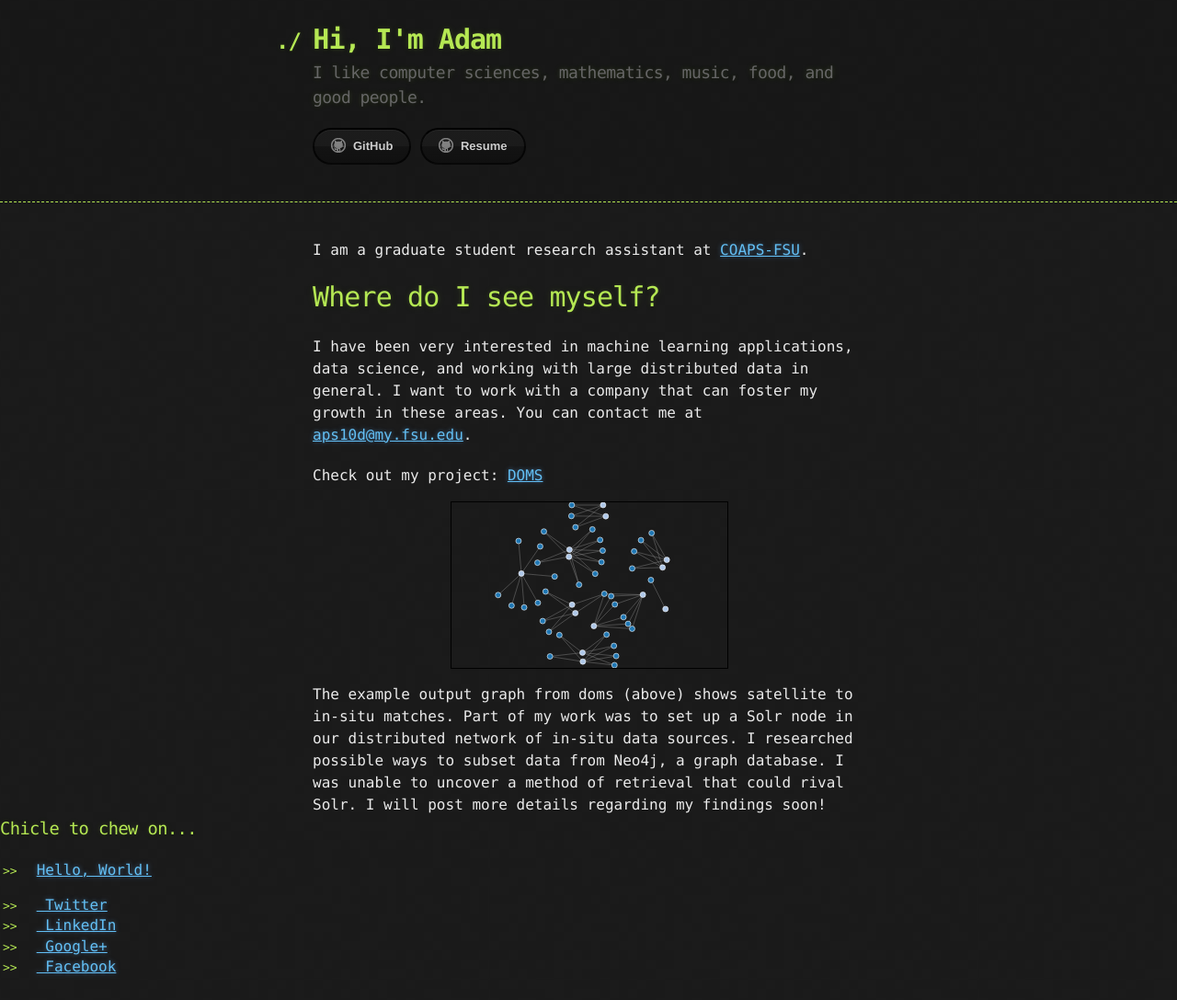
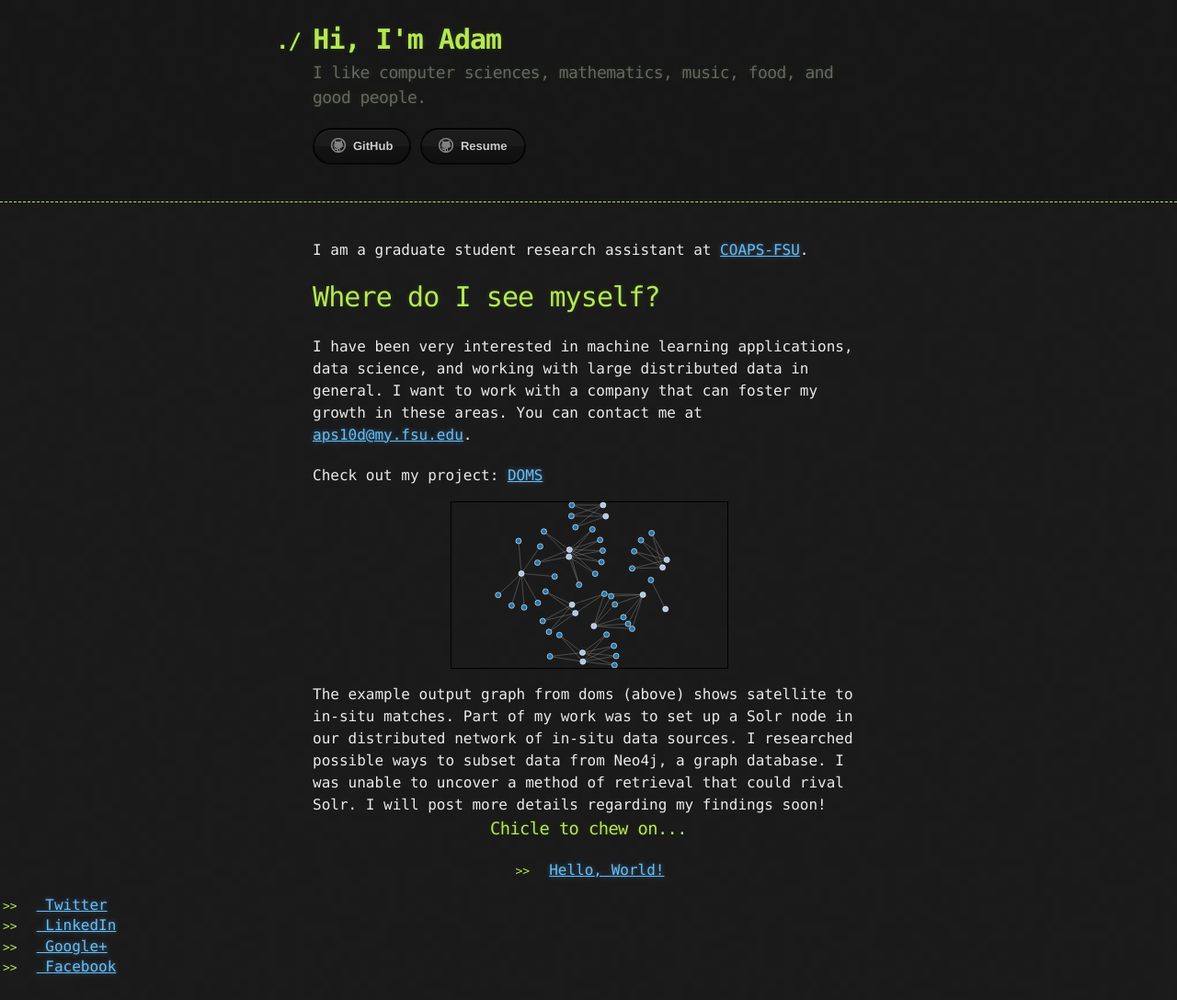
Before and after one commit to spanishgum/spanishgum.github.io, a Jekyll site: the page built from index.md, in a window 1280 px wide. Shown: the whole page at 92% size. Built offline with Jekyll 4.4.1, drawn with Linux system fonts in a browser that asks for light colours.

Commit message:
Centering my blog posts so they are distinguishable from footer links.

```diff
--- a/_layouts/default.html
+++ b/_layouts/default.html
@@ -52,6 +52,9 @@
             I will post more details regarding my findings soon!
         </div>
 
+
+        <center>
+        <div class="container">
             <h3>
                 Chicle to chew on...
             </h3>
@@ -60,6 +63,8 @@
                 <li><a href="{{ post.url }}">{{ post.title }}</a></li>
             {% endfor %}
             </ul>
+        </div>
+        </center>
 
         {% if site.google_analytics %}
         <script type="text/javascript">
```
Lines whose indentation alone changed are shown as unchanged.
